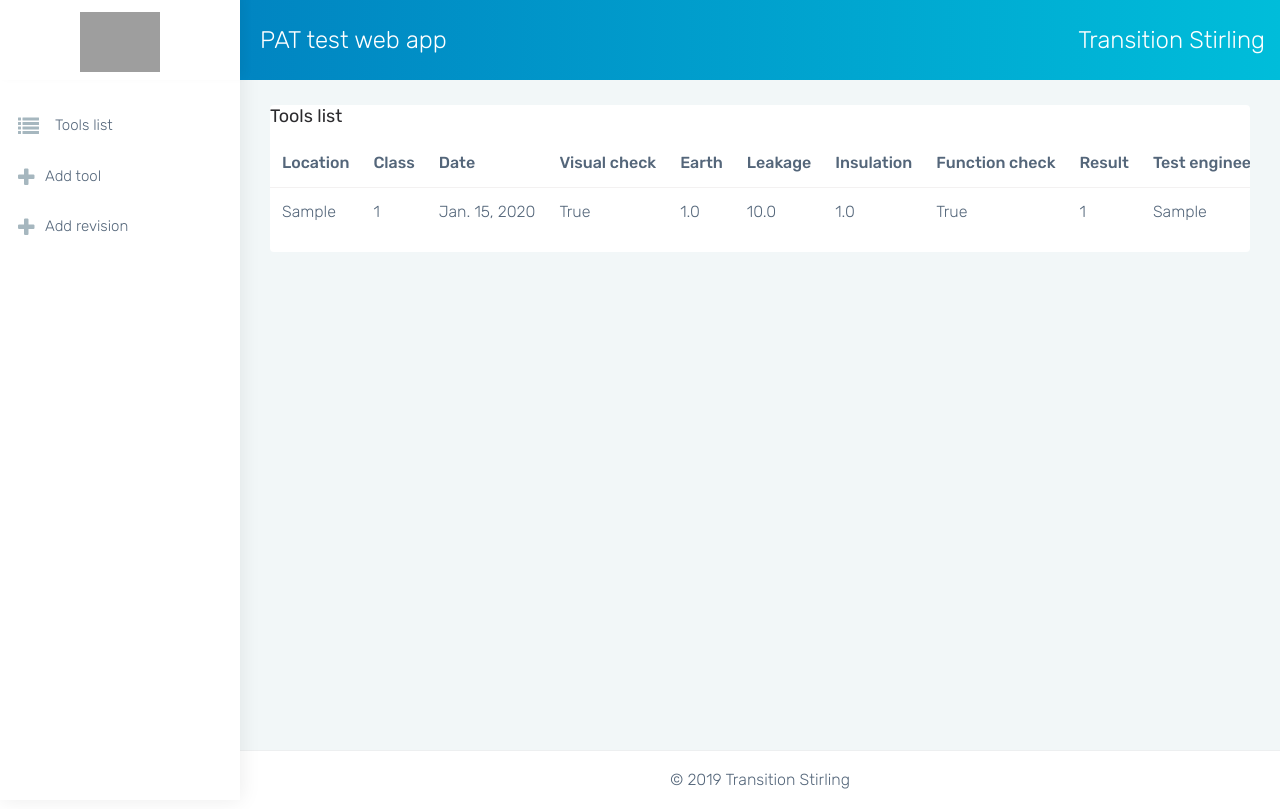
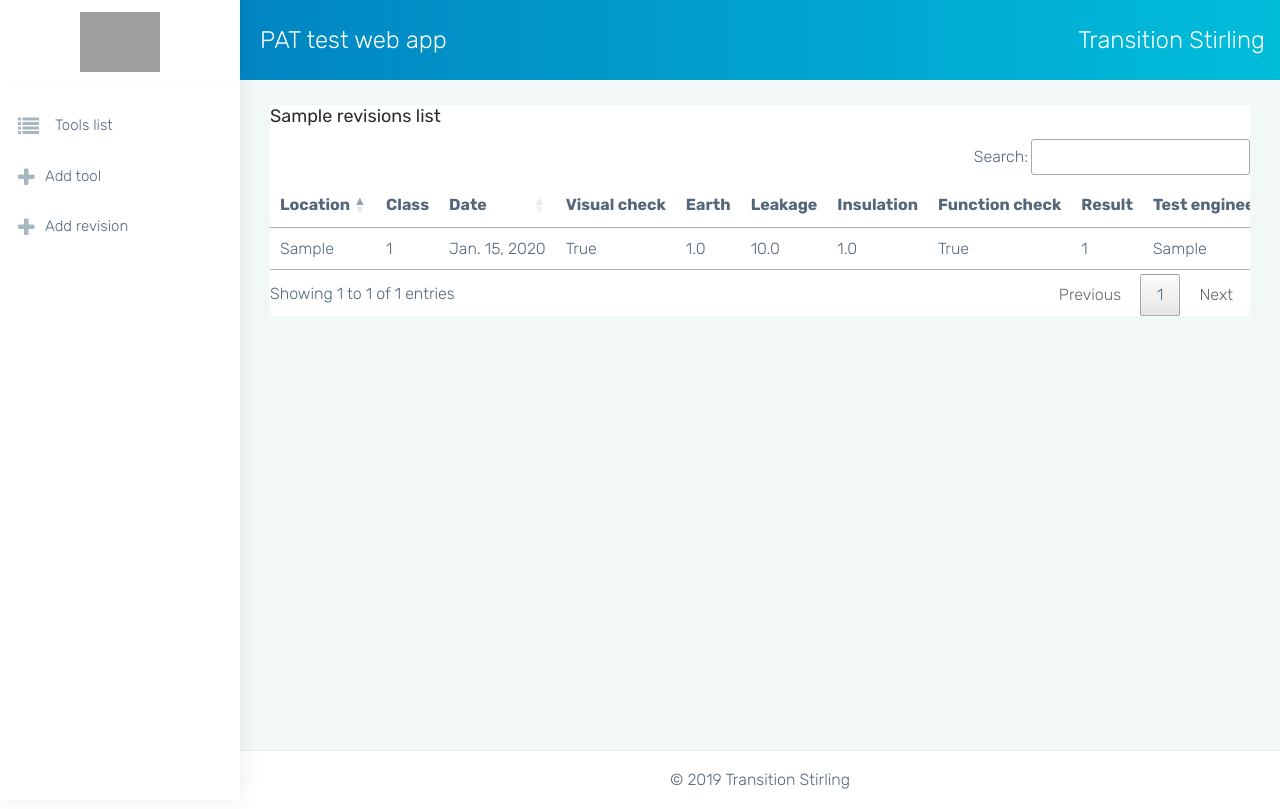
Before and after one commit to AlviseSembenico/PAT-test, a Django app: page /revisions/1 in a window 1280 px wide. Run offline with Django 3.2, Linux system fonts and the light colour scheme; tables that the repository leaves empty hold one stand-in row (values such as "Sample post"); some libraries are stand-ins or nearby versions; grey boxes are pictures that could not be loaded.

Commit message:
orderig only for date

```diff
--- a/pat_test/PAT/templates/base.html
+++ b/pat_test/PAT/templates/base.html
@@ -14,7 +14,7 @@
     <meta name="author" content="">
     <!-- Favicon icon -->
     <link rel="icon" type="{% static 'assets/image/png' %}" sizes="16x16" href="../assets/images/favicon.png">
-    <title>Monster Admin Template - The Most Complete & Trusted Bootstrap 4 Admin Template</title>
+    <title>Transition Stirling PAT test</title>
     <!-- Bootstrap Core CSS -->
     <link href="{% static 'assets/plugins/bootstrap/css/bootstrap.min.css' %}" rel="stylesheet">
     <!-- Custom CSS -->
@@ -22,7 +22,8 @@
     <!-- You can change the theme colors from here -->
     <link href="{% static 'css/colors/blue.css' %}" id="theme" rel="stylesheet">
 
-    <link href="https://cdn.datatables.net/1.10.18/css/dataTables.bootstrap4.min.css" rel="stylesheet">
+    <link rel="stylesheet" type="text/css" href="https://cdn.datatables.net/v/dt/b-1.5.6/datatables.min.css"/>
+
     <!-- HTML5 Shim and Respond.js IE8 support of HTML5 elements and media queries -->
     <!-- WARNING: Respond.js doesn't work if you view the page via file:// -->
     <!--[if lt IE 9]>
@@ -187,7 +188,10 @@
     <!-- Style switcher -->
     <!-- ============================================================== -->
     <script src="{% static 'assets/plugins/styleswitcher/jQuery.style.switcher.js' %}"></script>
-    <script src="https://cdn.datatables.net/1.10.18/js/jquery.dataTables.min.js"></script>
+    <script type="text/javascript" src="https://cdnjs.cloudflare.com/ajax/libs/pdfmake/0.1.36/pdfmake.min.js"></script>
+    <script type="text/javascript" src="https://cdnjs.cloudflare.com/ajax/libs/pdfmake/0.1.36/vfs_fonts.js"></script>
+    <script type="text/javascript" src="https://cdn.datatables.net/v/dt/jszip-2.5.0/dt-1.10.18/b-1.5.6/b-html5-1.5.6/datatables.min.js"></script>
+
     {% block script %}
 
     {% endblock script %}
--- a/pat_test/PAT/templates/revision_list.html
+++ b/pat_test/PAT/templates/revision_list.html
@@ -6,7 +6,7 @@
     <div class="col-lg-12">
         <div class="card">
             <div class="card-body">
-                <h4 class="card-title">Tools list</h4>
+                <h4 class="card-title">{{object}} revisions list</h4>
                 <div class="table-responsive">
                     <table class="table no-wrap" id="toolTable">
                         <thead>
@@ -52,4 +52,19 @@
 {% endblock content %}
 
 {% block script %}
+<script>
+$(document).ready(function() {
+    $('#toolTable').DataTable( {
+    dom: 'Bfrtip',
+    buttons: [
+        'excel', 'pdf'
+    ],
+    columnDefs: [
+        { orderable: true, className: 'reorder', targets: 2 },
+        { orderable: false, targets: '_all' }
+    ]
+} );
+});
+
+</script>
 {% endblock script %}
```
